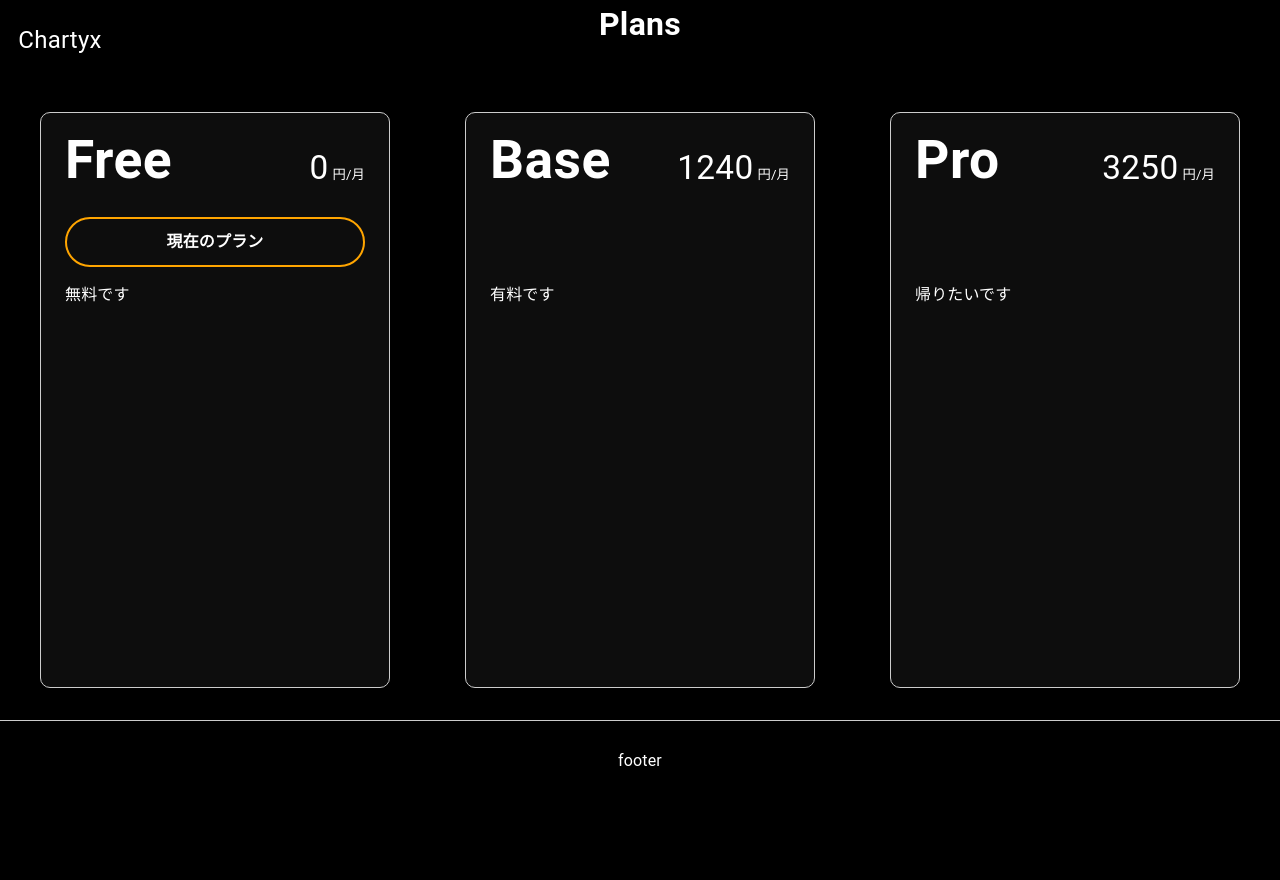
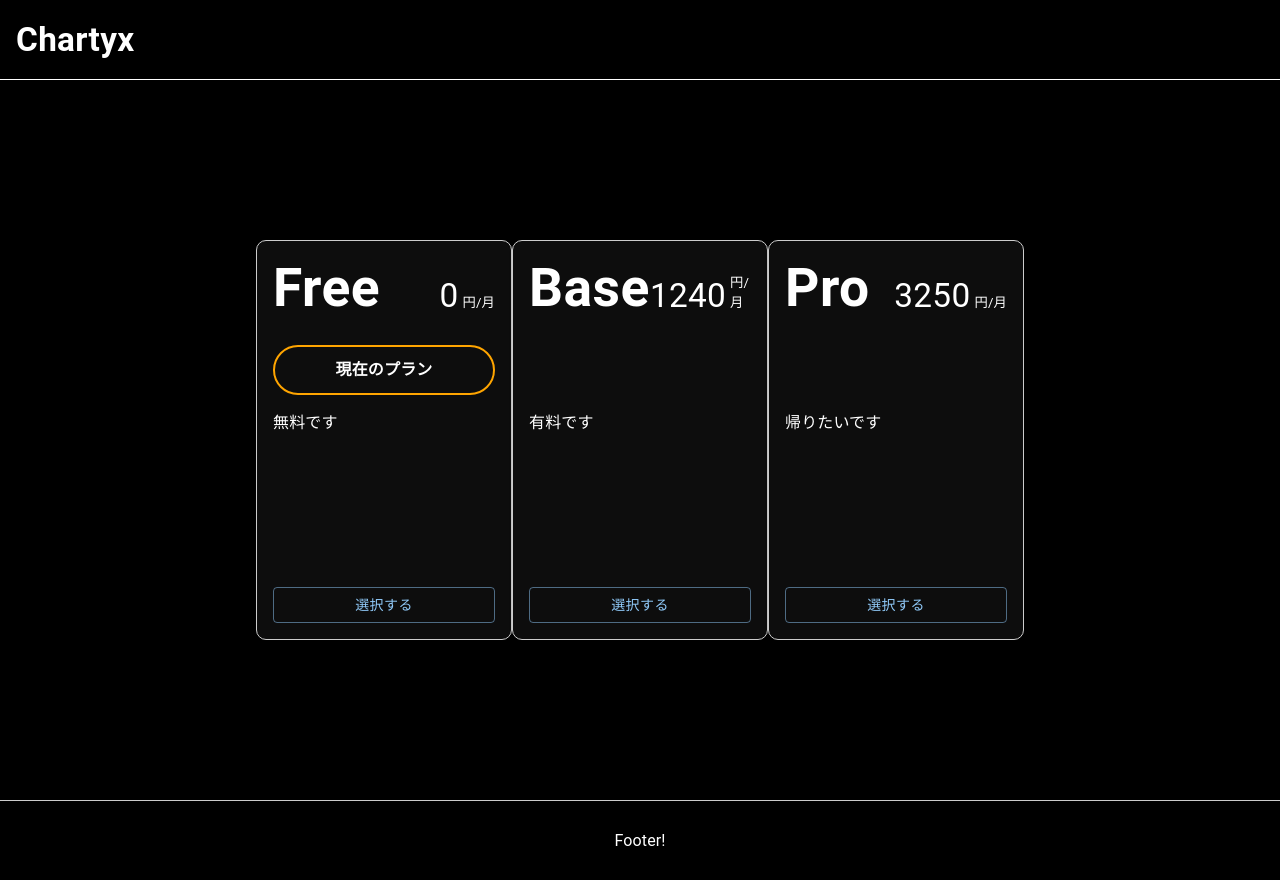
Before and after one commit to chartyx-jp/chartyx-web, a Next.js app: page /register/plans in a window 1280 px wide. Before the commit the page ends 800 px from the top, so only its background shows below. Built offline with nearby package versions, Linux system fonts and the light colour scheme; what @mui/material-nextjs would draw is missing.

Commit message:
ヘッダーとフッターコンポーネントを追加し、プランページのレイアウトを改善しました。また、プランカードに選択ボタンを追加しました。

```diff
--- a/app/layout.tsx
+++ b/app/layout.tsx
@@ -1,3 +1,5 @@
+import Footer from '@/components/Footer';
+import Header from '@/components/Header';
 import theme from '@/theme/theme';
 import { CssBaseline, ThemeProvider } from '@mui/material';
 import { AppRouterCacheProvider } from '@mui/material-nextjs/v15-appRouter';
@@ -19,7 +21,6 @@ export default function RootLayout({
                 style={{
                     margin: 0,
                     padding: 0,
-                    color: '#fff',
                     backgroundColor: '#000',
                     width: '100vw',
                     minHeight: '100svh',
@@ -27,7 +28,11 @@ export default function RootLayout({
             >
                 <AppRouterCacheProvider>
                     <CssBaseline />
-                    <ThemeProvider theme={theme}>{children}</ThemeProvider>
+                    <ThemeProvider theme={theme}>
+                        <Header></Header>
+                        {children}
+                        <Footer></Footer>
+                    </ThemeProvider>
                 </AppRouterCacheProvider>
             </body>
         </html>
--- a/app/register/plans/page.tsx
+++ b/app/register/plans/page.tsx
@@ -9,57 +9,32 @@ export default function plans() {
         <Box
             sx={{
                 width: '100vw',
-                height: '100svh',
+                minHeight: 'calc(100svh - 80px)',
                 backgroundColor: '#000',
+                display: 'flex',
+                flexDirection: 'column',
+                justifyContent: 'center',
+                alignItems: 'center',
             }}
         >
-            {/* ヘッダー */}
-            <Box
-                sx={{
-                    display: 'flex',
-                    position: 'relative',
-                    width: '100%',
-                    height: '80px',
-                }}
-            >
-                <Typography
-                    sx={{
-                        width: '120px',
-                        height: '100%',
-                        position: 'absolute',
-                        top: '0',
-                        textAlign: 'center',
-                        lineHeight: '80px',
-                        font: 'sans-serif',
-                        color: 'white',
-                        fontSize: '1.5rem',
-                    }}
-                >
-                    Chartyx
-                </Typography>
-                <Typography
-                    sx={{
-                        fontWeight: 'bold',
-                        color: 'white',
-                        fontSize: '2rem',
-                        margin: '0 auto',
-                    }}
-                    component={'h1'}
-                    textAlign={'center'}
-                >
-                    Plans
-                </Typography>
-            </Box>
-
             {/* メインコンテナ */}
             <Box
                 sx={{
                     display: 'flex',
-                    width: '1200px',
-                    height: '80%',
-                    margin: '0 auto',
+                    width: {
+                        xs: '90%',
+                        md: '60%',
+                    },
                     justifyContent: 'space-between',
                     alignItems: 'center',
+                    flexDirection: {
+                        xs: 'column',
+                        md: 'row',
+                    },
+                    mt: {
+                        xs: 2,
+                        md: 0,
+                    },
                 }}
             >
                 {/* フリープラン */}
@@ -69,20 +44,6 @@ export default function plans() {
                 {/* PROプラン */}
                 <PlanCard name="Pro" price={3250} active={false} description={<Typography>帰りたいです</Typography>}></PlanCard>
             </Box>
-
-            {/* フッター */}
-            <Box
-                sx={{
-                    display: 'flex',
-                    alignItems: 'center',
-                    justifyContent: 'center',
-                    width: '100%',
-                    height: '80px',
-                    borderTop: 'solid 1px #ccc',
-                }}
-            >
-                footer
-            </Box>
         </Box>
     );
 }
--- /dev/null
+++ b/components/Footer.tsx
@@ -0,0 +1,18 @@
+import { Box, Typography } from '@mui/material';
+
+export default function Footer() {
+    return (
+        <Box
+            sx={{
+                display: 'flex',
+                alignItems: 'center',
+                justifyContent: 'center',
+                width: '100%',
+                height: '80px',
+                borderTop: 'solid 1px #ccc',
+            }}
+        >
+            <Typography>Footer!</Typography>
+        </Box>
+    );
+}
--- /dev/null
+++ b/components/Header.tsx
@@ -0,0 +1,29 @@
+import { Box, Typography } from '@mui/material';
+
+export default function Header() {
+    return (
+        <Box
+            sx={{
+                display: 'flex',
+                alignItems: 'center',
+                width: '100%',
+                height: '80px',
+                borderBottom: '1px solid white',
+            }}
+        >
+            <Typography
+                sx={{
+                    color: 'white',
+                    fontSize: '25pt',
+                    fontWeight: 'bold',
+                    textDecoration: 'none',
+                    ml: 2,
+                }}
+                component={'a'}
+                href="/"
+            >
+                Chartyx
+            </Typography>
+        </Box>
+    );
+}
--- a/components/PlanCard.tsx
+++ b/components/PlanCard.tsx
@@ -1,4 +1,4 @@
-import { Box, Paper, Typography } from '@mui/material';
+import { Box, Button, Paper, Typography } from '@mui/material';
 import { JSX } from 'react';
 
 type props = {
@@ -6,19 +6,23 @@ type props = {
     price: number;
     active: boolean;
     description: JSX.Element;
+    onClick?: () => void;
 };
 
-export default function PlanCard({ name, price, active, description }: props) {
+export default function PlanCard({ name, price, active, description, onClick }: props) {
     return (
         <Paper
             sx={{
-                height: '90%',
-                width: '350px',
+                height: '400px',
+                width: '300px',
                 backgroundColor: '#000',
                 border: 'solid 1px #ccc',
                 borderRadius: '10px',
-                px: 3,
-                py: 1,
+                p: 2,
+                pt: 1,
+                pb: 2,
+                display: 'flex',
+                flexDirection: 'column',
             }}
         >
             <Box
@@ -62,6 +66,9 @@ export default function PlanCard({ name, price, active, description }: props) {
                 <Box sx={{ height: '50px', my: 2 }}></Box>
             )}
             <Box>{description}</Box>
+            <Button sx={{ mb: 0, mt: 'auto' }} fullWidth variant="outlined" onClick={onClick}>
+                選択する
+            </Button>
         </Paper>
     );
 }
```
